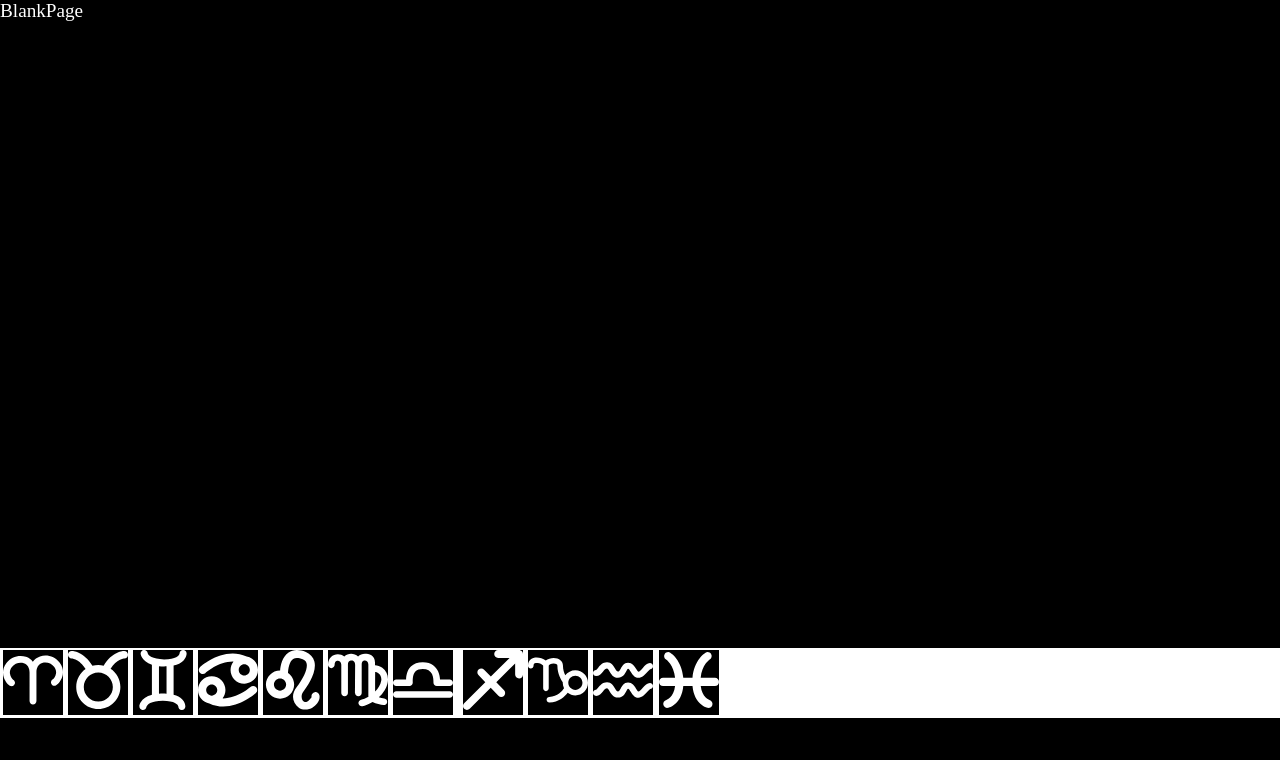
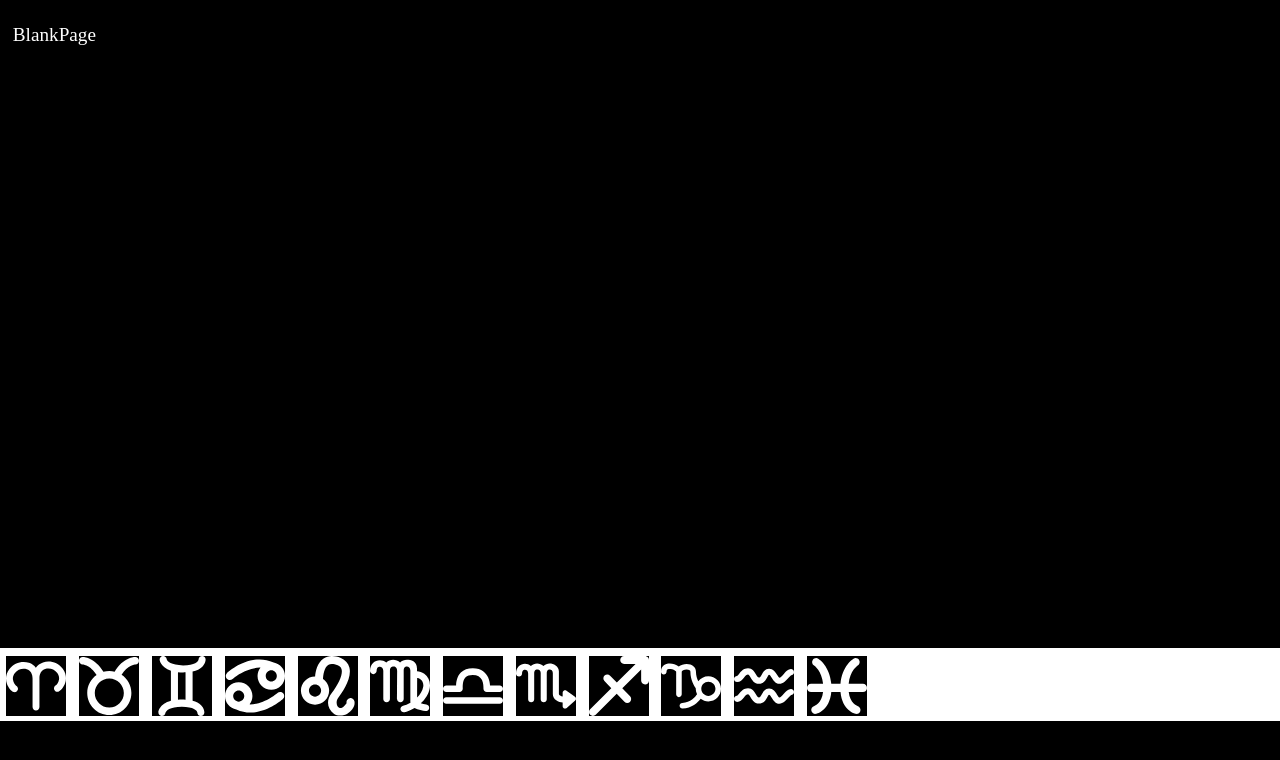
Before and after one commit to Andriy-Cherevatenko/symbolon-v3, a React (Create React App) app: page / in a window 1280 px wide. Shown: the top 760 px of the page. Built offline with nearby package versions, Linux system fonts and the light colour scheme.

Commit message:
interface fix (missing image)

```diff
--- a/src/components/Menu/Menu.jsx
+++ b/src/components/Menu/Menu.jsx
@@ -6,6 +6,7 @@ import zodiacSignResolver from '../../constants/zodiacSignResolver';
 import PropTypes from 'prop-types';
 
 const Menu = memo((props) => {
+    Object.keys(ZODIAC).map((item) => console.log(item, zodiacSignResolver[item]));
     return (
         <div className="menu-wrapper">
             {Object.keys(ZODIAC).map((item) => (
--- a/src/components/Menu/Menu.less
+++ b/src/components/Menu/Menu.less
@@ -1,6 +1,5 @@
 .menu-wrapper {
-    display: flex;
-    flex-wrap: nowrap;
+    white-space: nowrap;
     overflow-x: scroll;
     color: #000000;
     background-color: #ffffff;
--- a/src/components/MenuItem/MenuItem.jsx
+++ b/src/components/MenuItem/MenuItem.jsx
@@ -8,9 +8,13 @@ const MenuItem = memo(({ zodiacName, zodiacSign, selected }) => {
     const updCards = useUpdateCards(zodiacName);
     const menuItemClasses = classNames('menuitem-centered', { selected });
     return (
-        <div data-testid="menuitem" onClick={updCards} className={menuItemClasses}>
-            <img src={zodiacSign} alt={zodiacSign} />
-        </div>
+        <img
+            src={zodiacSign}
+            alt={zodiacSign}
+            data-testid="menuitem"
+            onClick={updCards}
+            className={menuItemClasses}
+        />
     );
 });
 
--- a/src/components/MenuItem/MenuItem.less
+++ b/src/components/MenuItem/MenuItem.less
@@ -1,5 +1,5 @@
 .menuitem-centered {
-    margin: 0.3vh 0.2vw;
+    margin: 1vh 0.5vw 0 0.5vw;
     filter: invert();
     background: #ffffff;
 }
--- a/src/components/Page/Page.less
+++ b/src/components/Page/Page.less
@@ -1,15 +1,19 @@
 @media screen and (orientation: portrait) {
     .page {
+        padding: 1vh 3vw;
         overflow-y: scroll;
         overflow-x: hidden;
-        height: 89vh;
+        height: 87vh;
+        -webkit-overflow-scrolling: touch;
     }
 }
 
 @media screen and (orientation: landscape) {
     .page {
+        padding: 3vh 1vw;
         overflow-y: scroll;
         overflow-x: hidden;
-        height: 81vh;
+        height: 75vh;
+        -webkit-overflow-scrolling: touch;
     }
 }
--- a/src/constants/zodiacSignResolver.js
+++ b/src/constants/zodiacSignResolver.js
@@ -7,7 +7,7 @@ import leo from '../svgs/leo.svg';
 import libra from '../svgs/libra.svg';
 import pisces from '../svgs/pisces.svg';
 import sagittarius from '../svgs/sagittarius.svg';
-import scorpion from '../svgs/scorpion.svg';
+import scorpio from '../svgs/scorpio.svg';
 import taurus from '../svgs/taurus.svg';
 import virgo from '../svgs/virgo.svg';
 
@@ -21,7 +21,7 @@ const zodiacSignResolver = {
     Libra: libra,
     Pisces: pisces,
     Sagittarius: sagittarius,
-    Scorpion: scorpion,
+    Scorpio: scorpio,
     Taurus: taurus,
     Virgo: virgo,
 };
```
Also changed, not shown: src/svgs/scorpio.svg (renamed from src/svgs/scorpion.svg).
